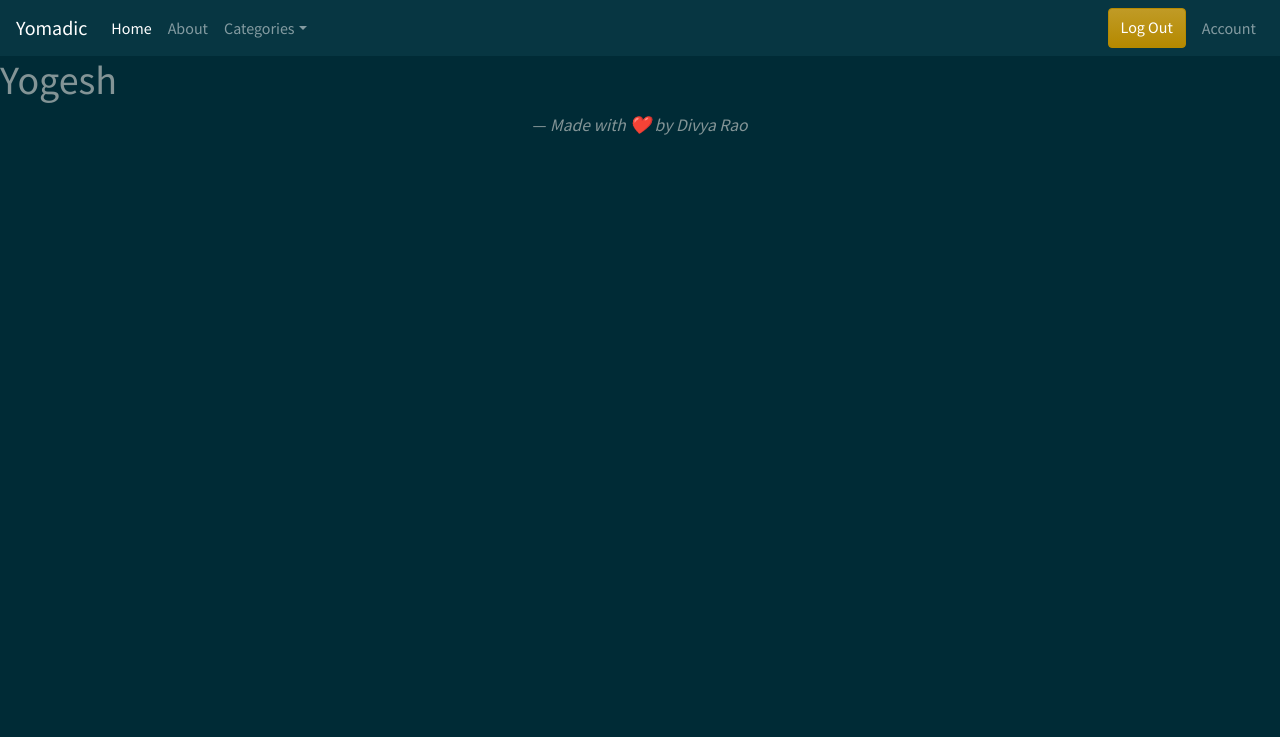
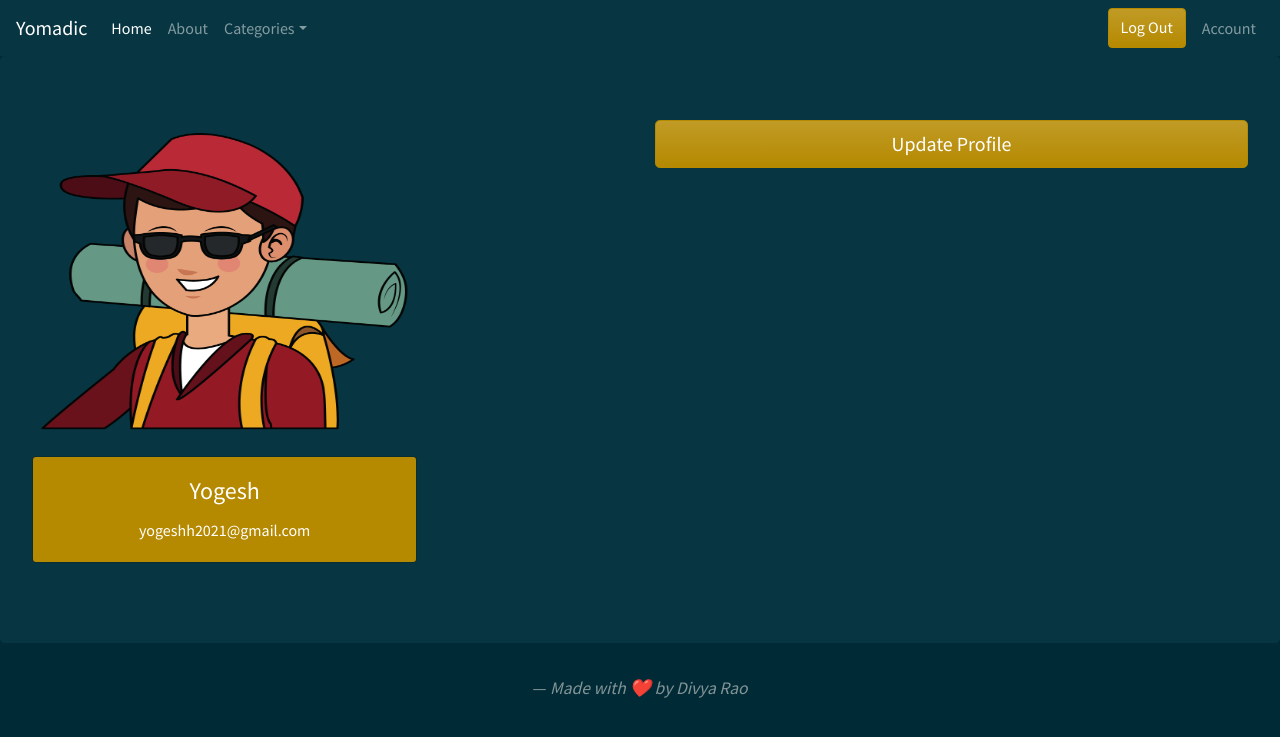
Before and after one commit to dsrao711/Yomadic, a Flask app: page /account in a window 1280 px wide. Shown: the top 737 px of the page. Run offline with Flask 2, Linux system fonts and the light colour scheme; a user stored in the database is signed in; some libraries are stand-ins or nearby versions.

Commit message:
Account page - frontend completed

```diff
--- a/flaskapp/routes.py
+++ b/flaskapp/routes.py
@@ -69,4 +69,6 @@ def logout():
 @app.route("/account")
 @login_required
 def account():
+
+    image_file = url_for('static', filename='profile_pics/' + current_user.image_file)
     return render_template('account.html', title='Account')
--- a/flaskapp/templates/account.html
+++ b/flaskapp/templates/account.html
@@ -1,3 +1,31 @@
 {% extends "layout.html" %} {% block content %}
-<h1>{{ current_user.username }}</h1>
+
+<div class="jumbotron">
+    <div class="row">
+        <div class="col-lg-4 ">
+            <div class="row">
+                <img src="../static/assets/5.png" class="img-responsive" style="width:100% ; height:20rem;">
+            </div>
+            <div class="row">
+                <div class="col-lg-12 mt-3">
+                    <div class="card text-white bg-primary mb-3" style="width: 100%;">
+                        <div class="card-body">
+                            <h4 class="card-title text-center">{{current_user.username }}</h4>
+                            <p class="card-text text-center">{{current_user.email }}</p>
+                        </div>
+                    </div>
+
+                </div>
+
+            </div>
+        </div>
+
+        <div class="col-lg-2">
+
+        </div>
+        <div class="col-lg-6">
+            <button type="button" class="btn btn-primary btn-lg btn-block">Update Profile</button>
+        </div>
+    </div>
+</div>
 {% endblock content %}
```
Also changed, not shown: flaskapp/static/assets/5.png (added).
